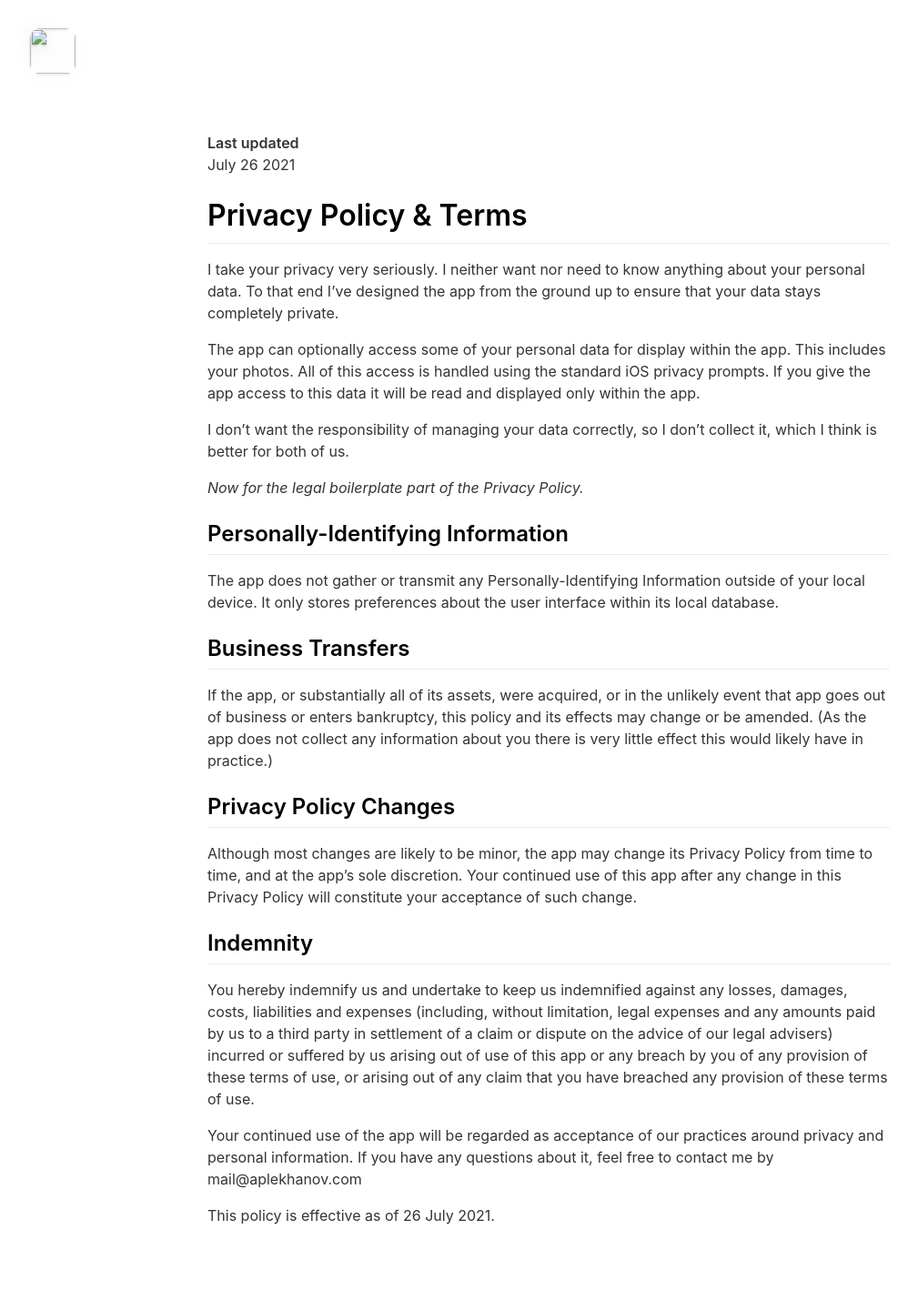
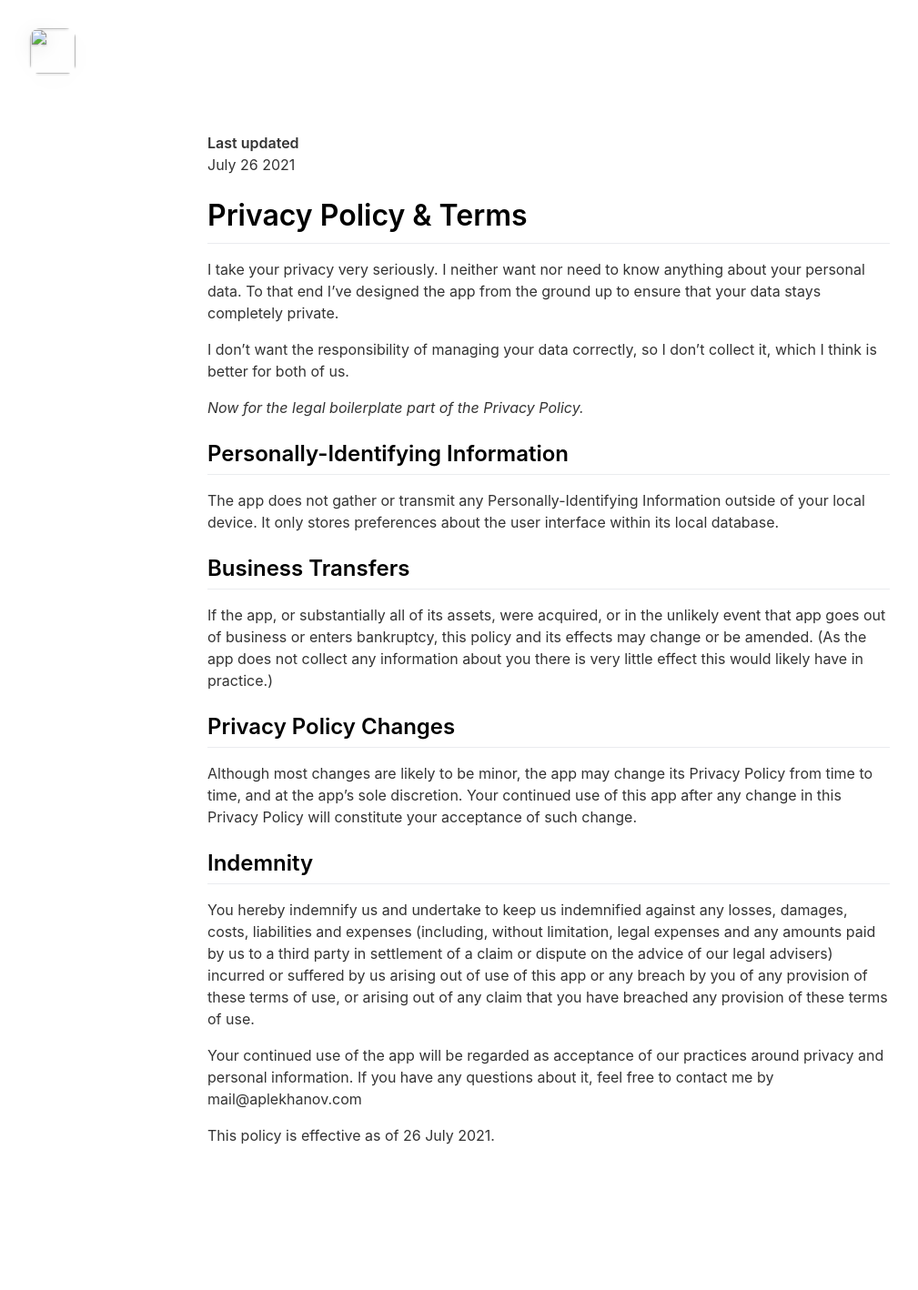
Before and after one commit to aplekhanov/vitaminwater-app, a Jekyll site: the page built from _pages/privacypolicy.md, in a window 1280 px wide. Shown: the whole page at 91% size, without its empty margins (37-1046 px from the left). Built offline with Jekyll 4.4.1, drawn with Linux system fonts in a browser that asks for light colours; nearby versions of some CDN libraries; after the commit the page ends 1330 px from its top, so only the background shows below that.

Commit message:
Update privacypolicy.md

```diff
--- a/_pages/privacypolicy.md
+++ b/_pages/privacypolicy.md
@@ -9,8 +9,6 @@ July 26 2021
 
 # Privacy Policy & Terms
 I take your privacy very seriously. I neither want nor need to know anything about your personal data. To that end I’ve designed the app from the ground up to ensure that your data stays completely private.
-
-The app can optionally access some of your personal data for display within the app. This includes your photos. All of this access is handled using the standard iOS privacy prompts. If you give the app access to this data it will be read and displayed only within the app.
 
 I don’t want the responsibility of managing your data correctly, so I don’t collect it, which I think is better for both of us.
 
```
